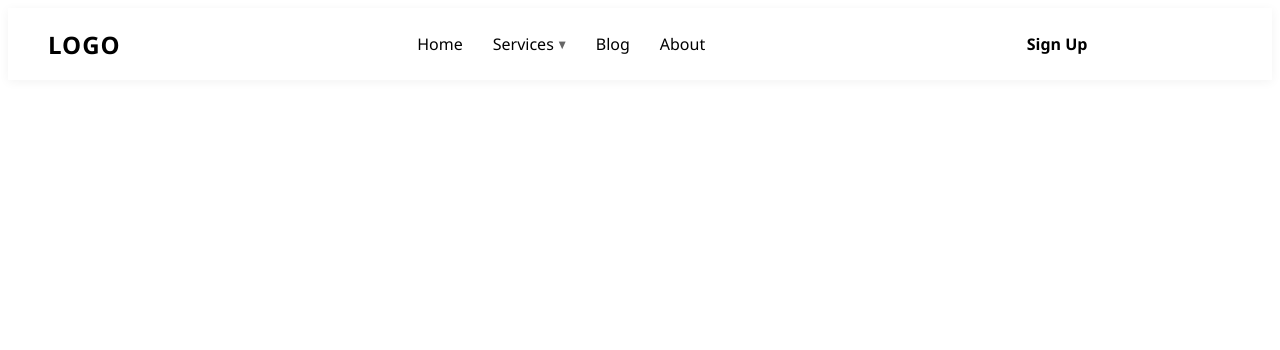
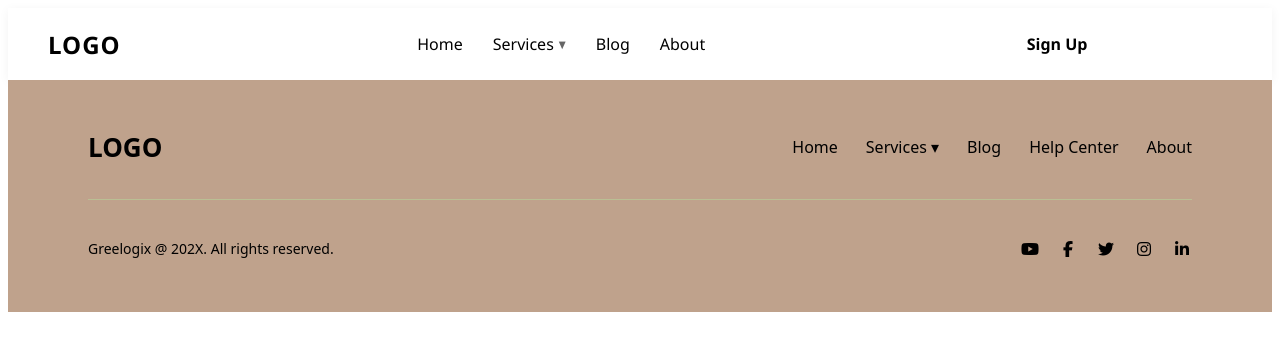
Before and after one commit to Rohan9833/NFT-Marketplace, a React app in the folder Frontend/: page / in a window 1280 px wide. Shown: the top 350 px of the page. Built offline with nearby package versions, Linux system fonts and the light colour scheme; the HTML template or start-up script is replaced by a standard one.

Commit message:
footer added

```diff
--- a/Frontend/package.json
+++ b/Frontend/package.json
@@ -10,6 +10,7 @@
     "preview": "vite preview"
   },
   "dependencies": {
+    "@fortawesome/fontawesome-free": "^7.2.0",
     "framer-motion": "^12.38.0",
     "react": "^19.2.4",
     "react-dom": "^19.2.4"
--- a/Frontend/src/App.jsx
+++ b/Frontend/src/App.jsx
@@ -1,11 +1,12 @@
-// import HomePage from "./Pages/HomePage";
+import "@fortawesome/fontawesome-free/css/all.min.css";
 import Navbar from "./Components/Navbar";
+import Footer from "./Components/Footer";
 
 function App() {
   return (
     <>
       <Navbar/>
-      {/* <HomePage /> */}
+      <Footer/>
     </>
   );
 }
--- /dev/null
+++ b/Frontend/src/Components/Footer.jsx
@@ -0,0 +1,46 @@
+import "../Style/Footer.css";
+
+export default function Footer() {
+  return (
+    <footer className="footer">
+
+      {/* Top Section */}
+      <div className="footer-top">
+
+        <div className="footer-logo">
+          LOGO
+        </div>
+
+        <ul className="footer-nav">
+          <li>Home</li>
+          <li>Services ▾</li>
+          <li>Blog</li>
+          <li>Help Center</li>
+          <li>About</li>
+        </ul>
+
+      </div>
+
+      {/* Divider */}
+      <hr className="footer-divider" />
+
+      {/* Bottom Section */}
+      <div className="footer-bottom">
+
+        <p className="footer-copy">
+          Greelogix @ 202X. All rights reserved.
+        </p>
+
+        <div className="footer-socials">
+          <i className="fa-brands fa-youtube"></i>
+          <i className="fa-brands fa-facebook-f"></i>
+          <i className="fa-brands fa-twitter"></i>
+          <i className="fa-brands fa-instagram"></i>
+          <i className="fa-brands fa-linkedin-in"></i>
+        </div>
+
+      </div>
+
+    </footer>
+  );
+}
--- /dev/null
+++ b/Frontend/src/Style/Footer.css
@@ -0,0 +1,102 @@
+.footer {
+  background: var(--color-secondary);
+  padding: 40px 80px;
+  font-family: system-ui, sans-serif;
+}
+
+/* TOP SECTION */
+
+.footer-top {
+  display: flex;
+  justify-content: space-between;
+  align-items: center;
+  flex-wrap: wrap;
+}
+
+.footer-logo {
+  font-size: 26px;
+  font-weight: 700;
+  color: #000;
+}
+
+.footer-nav {
+  list-style: none;
+  display: flex;
+  gap: 28px;
+}
+
+.footer-nav li {
+  cursor: pointer;
+  color: #000;
+  font-weight: 500;
+  transition: 0.3s ease;
+}
+
+.footer-nav li:hover {
+  color: var(--color-light);
+}
+
+/* DIVIDER */
+
+.footer-divider {
+  margin: 25px 0;
+  border: none;
+  height: 1px;
+  background: var(--color-accent);
+}
+
+/* BOTTOM SECTION */
+
+.footer-bottom {
+  display: flex;
+  justify-content: space-between;
+  align-items: center;
+  flex-wrap: wrap;
+}
+
+.footer-copy {
+  color: #000;
+  font-size: 14px;
+}
+
+.footer-socials {
+  display: flex;
+  gap: 18px;
+}
+
+.footer-socials i {
+  font-size: 16px;
+  cursor: pointer;
+  color: #000;
+  transition: 0.3s ease;
+}
+
+.footer-socials i:hover {
+  color: var(--color-light);
+}
+
+/* RESPONSIVE */
+
+@media (max-width: 768px) {
+
+  .footer {
+    padding: 30px 25px;
+  }
+
+  .footer-top {
+    flex-direction: column;
+    gap: 20px;
+  }
+
+  .footer-nav {
+    flex-wrap: wrap;
+    justify-content: center;
+  }
+
+  .footer-bottom {
+    flex-direction: column;
+    gap: 15px;
+    text-align: center;
+  }
+
+}
```
Also changed, not shown: 1 other file (tests, documents, lock files or other folders).
